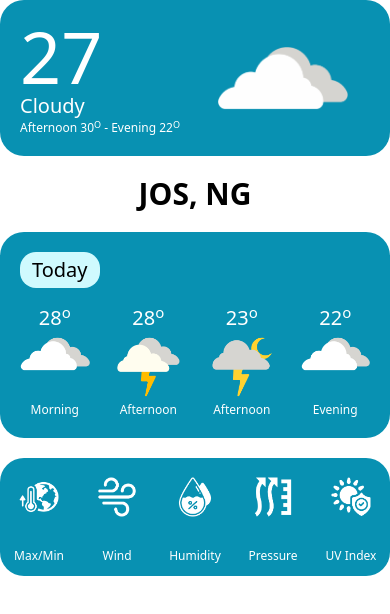
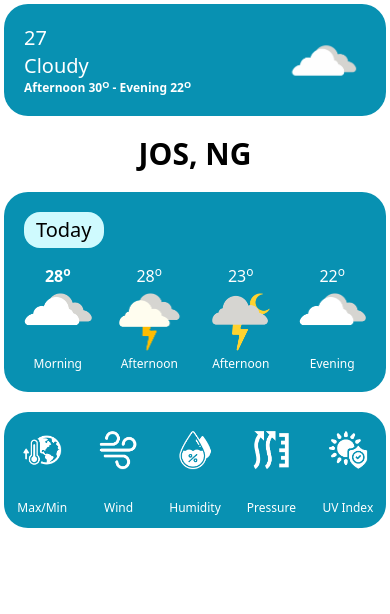
Before and after one commit to dgplang/weather-app, a website: page dist/index.html in a window 390 px wide. Drawn offline with Linux system fonts and the light colour scheme; a web font is replaced by a local one.

Commit message:
resolves responsiveness

```diff
--- a/dist/index.html
+++ b/dist/index.html
@@ -14,13 +14,13 @@
     <div class="m-0 md:m-5">
         <div class="p-1 md:p-5 flex flex-col items-start gap-5">
             <div class="flex items-center p-5 rounded-3xl bg-cyan-600 w-full">
-                <div class="flex flex-col w-1/2">
-                    <div class="text-white text-7xl font-medium">27</div>
+                <div class="flex flex-col w-3/4 sm:w-3/4 md:w-1/2">
+                    <div class="text-white text-xl xs:text-2xl sm:text-3xl md:text-5xl font-medium">27</div>
                     <div class="text-white text-xl font-medium">Cloudy</div>
-                    <div class="text-white text-xs md:text-xl font-normal md:font-medium">Afternoon 30<sup>O</sup> - Evening 22<sup>O</sup></div>
+                    <div class="text-white text-xs xs:text-xs sm:text-sm md:text-xl font-semibold">Afternoon 30<sup>O</sup> - Evening 22<sup>O</sup></div>
                 </div>
-                <div class="flex justify-center w-1/2">
-                    <img src="/media/sky0.png" alt="The Sky" class="w-3/4 md:w-1/2">
+                <div class="flex justify-center w-1/4 sm:1/4 md:w-1/2">
+                    <img src="/media/sky0.png" alt="The Sky" class="scale-75 sm:scale-75 md:scale-50">
                 </div>
             </div>
 
@@ -28,26 +28,26 @@
                 JOS, NG
             </div>
 
-            <div class="flex flex-col w-full bg-cyan-600 rounded-3xl p-5 gap-4">
-                <div class="text-xl md:text-3xl font-normal md:font-medium text-black px-3 md:px-10 py-1 md:py-2 rounded-2xl md:rounded-3xl bg-cyan-100 w-fit">Today</div>
-                <div class="flex items-center justify-between w-full gap-6">
+            <div class="flex flex-col bg-cyan-600 rounded-3xl p-5 gap-4 vw-100">
+                <div class="text-xl sm:text-xl md:text-2xl font-normal md:font-medium text-black px-3 md:px-10 py-1 md:py-2 rounded-2xl md:rounded-3xl bg-cyan-100 w-fit">Today</div>
+                <div class="flex items-center justify-between max-w-full gap-6">
                     <div class="flex flex-col items-center justify-center">
-                        <div class="text-xl md:text-4xl text-white font-medium">28<sup>o</sup></div>
+                        <div class="xs:text-sm sm:text-xl md:text-3xl text-white font-semibold">28<sup>o</sup></div>
                         <div><img src="/media/sky1.png" alt="" class="w-fit mx-auto"></div>
                         <div class="text-white text-xs md:text-xl font-medium">Morning</div>
                     </div>
                     <div class="flex flex-col items-center justify-center">
-                        <div class="text-xl md:text-4xl text-white font-medium">28<sup>o</sup></div>
+                        <div class="xs:text-sm sm:text-xl md:text-3xl text-white font-medium">28<sup>o</sup></div>
                         <div><img src="/media/sky2.png" alt="" class="w-fit mx-auto"></div>
                         <div class="text-white text-xs md:text-xl font-medium">Afternoon</div>
                     </div>
                     <div class="flex flex-col items-center justify-center">
-                        <div class="text-xl md:text-4xl text-white font-medium">23<sup>o</sup></div>
+                        <div class="xs:text-sm sm:text-xl md:text-3xl text-white font-medium">23<sup>o</sup></div>
                         <div><img src="/media/sky3.png" alt="" class="w-fit mx-auto"></div>
                         <div class="text-white text-xs md:text-xl font-medium">Afternoon</div>
                     </div>
                     <div class="flex flex-col items-center justify-center">
-                        <div class="text-xl md:text-4xl text-white font-medium">22<sup>o</sup></div>
+                        <div class="xs:text-sm sm:text-xl md:text-3xl text-white font-medium">22<sup>o</sup></div>
                         <div><img src="/media/sky4.png" alt="" class="w-fit mx-auto"></div>
                         <div class="text-white text-xs md:text-xl font-medium">Evening</div>
                     </div>
```
Also changed, not shown: dist/style.css.
